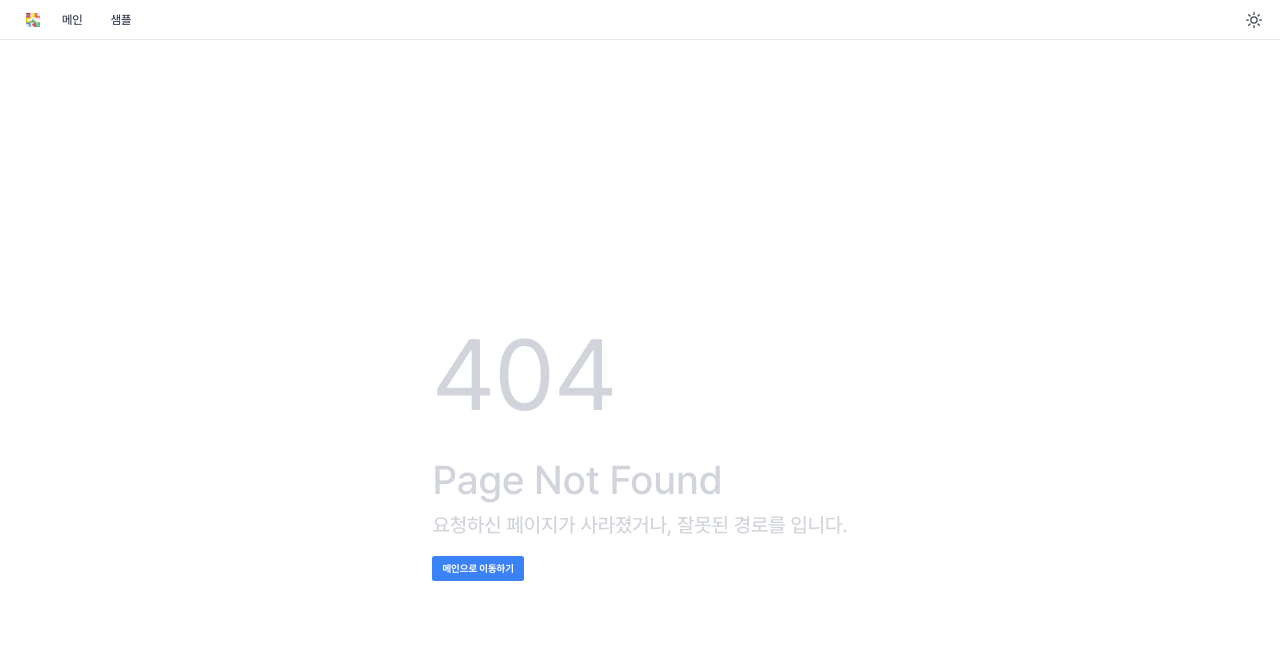
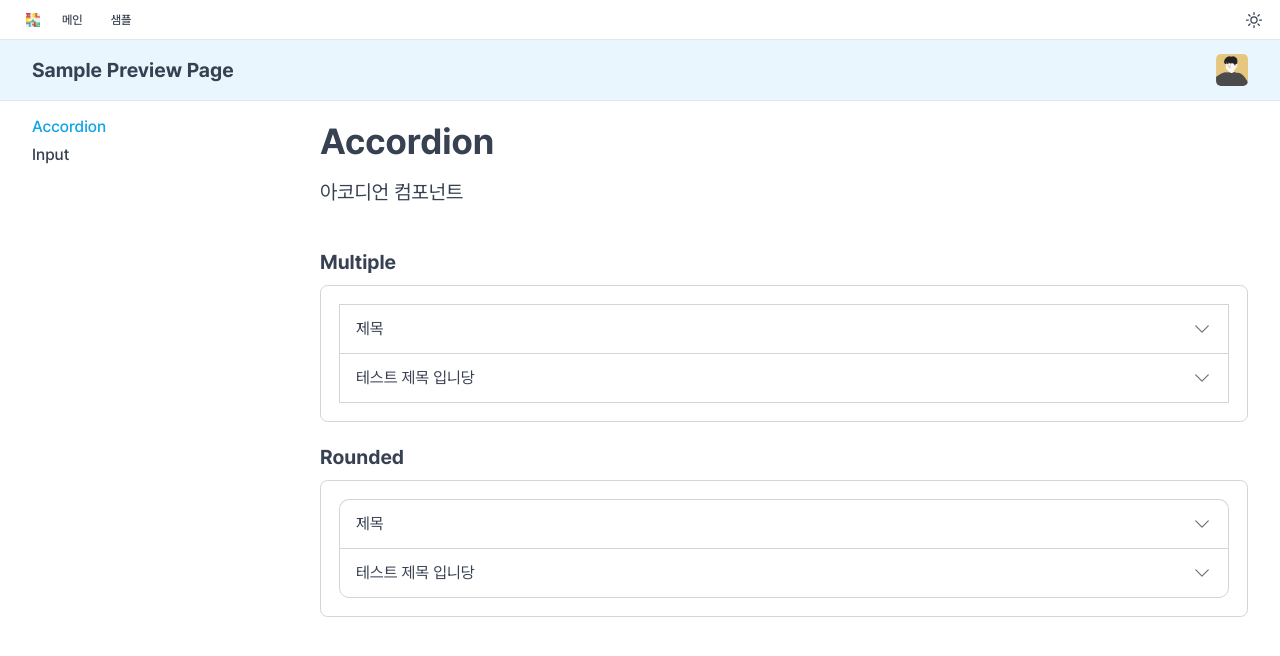
Before and after one commit to DoGeol/DoGeol.github.io, a Next.js app: page /sample/accordion in a window 1280 px wide. Before the commit this address had no page. Shown: the top 656 px of the page. Built offline with nearby package versions, Linux system fonts and the light colour scheme.

Commit message:
feat: accordion 컴포넌트 추가

```diff
--- /dev/null
+++ b/src/app/(pages)/(sample)/sample/(pages)/accordion/page.tsx
@@ -0,0 +1,98 @@
+'use client'
+import React, { useState } from 'react'
+import { AccordionItem } from '@/components/element/Accordion/Item'
+import { AccordionTitle } from '@/components/element/Accordion/Title'
+import { AccordionContent } from '@/components/element/Accordion/Content'
+import { AccordionRoot } from '@/components/element/Accordion/Root'
+
+export default function page() {
+  const [accordion, setAccordion] = useState<string[]>([])
+  const [accordion2, setAccordion2] = useState<string[]>([])
+  return (
+    <>
+      <p className={'mb-[4.0rem] text-sub-title'}>아코디언 컴포넌트</p>
+      <div className={'flex flex-col gap-[2.0rem]'}>
+        <div>
+          <h3 className={'mb-[0.8rem] text-[2.0rem] font-bold'}>Multiple</h3>
+          <div
+            className={
+              'flex flex-col gap-[0.8rem] rounded-xl border border-solid border-gray-300 p-[1.8rem]'
+            }
+          >
+            <AccordionRoot
+              multiple={true}
+              values={accordion}
+              onChange={setAccordion}
+              rounded={false}
+            >
+              <AccordionItem value={'1'}>
+                <AccordionTitle>제목</AccordionTitle>
+                <AccordionContent>
+                  {Array(1)
+                    .fill(
+                      `Lorem ipsum dolor sit amet, consectetur adipisicing elit. Beatae consequatur
+                  cumque, doloribus earum et libero placeat quae quia quis ratione reiciendis sequi
+                  sit, tenetur veritatis, vitae. Adipisci animi itaque sequi!`,
+                    )
+                    .join(' ')}
+                </AccordionContent>
+              </AccordionItem>
+              <AccordionItem value={'2'}>
+                <AccordionTitle>테스트 제목 입니당</AccordionTitle>
+                <AccordionContent>
+                  {Array(9)
+                    .fill(
+                      `Lorem ipsum dolor sit amet, consectetur adipisicing elit. Beatae consequatur
+                  cumque, doloribus earum et libero placeat quae quia quis ratione reiciendis sequi
+                  sit, tenetur veritatis, vitae. Adipisci animi itaque sequi!`,
+                    )
+                    .join(' ')}
+                </AccordionContent>
+              </AccordionItem>
+            </AccordionRoot>
+          </div>
+        </div>
+        <div>
+          <h3 className={'mb-[0.8rem] text-[2.0rem] font-bold'}>Rounded</h3>
+          <div
+            className={
+              'flex flex-col gap-[0.8rem] rounded-xl border border-solid border-gray-300 p-[1.8rem]'
+            }
+          >
+            <AccordionRoot
+              multiple={false}
+              values={accordion2}
+              onChange={setAccordion2}
+              rounded={true}
+            >
+              <AccordionItem value={'1'}>
+                <AccordionTitle>제목</AccordionTitle>
+                <AccordionContent>
+                  {Array(1)
+                    .fill(
+                      `Lorem ipsum dolor sit amet, consectetur adipisicing elit. Beatae consequatur
+                  cumque, doloribus earum et libero placeat quae quia quis ratione reiciendis sequi
+                  sit, tenetur veritatis, vitae. Adipisci animi itaque sequi!`,
+                    )
+                    .join(' ')}
+                </AccordionContent>
+              </AccordionItem>
+              <AccordionItem value={'2'}>
+                <AccordionTitle>테스트 제목 입니당</AccordionTitle>
+                <AccordionContent>
+                  {Array(100)
+                    .fill(
+                      `Lorem ipsum dolor sit amet, consectetur adipisicing elit. Beatae consequatur
+                  cumque, doloribus earum et libero placeat quae quia quis ratione reiciendis sequi
+                  sit, tenetur veritatis, vitae. Adipisci animi itaque sequi!`,
+                    )
+                    .join(' ')}
+                </AccordionContent>
+              </AccordionItem>
+            </AccordionRoot>
+          </div>
+        </div>
+      </div>
+    </>
+  )
+}
--- a/src/app/(pages)/(sample)/sample/(pages)/input/page.tsx
+++ b/src/app/(pages)/(sample)/sample/(pages)/input/page.tsx
@@ -1,12 +1,17 @@
 'use client'
-import Input from '../../../../../../components/element/Input'
-import { useState } from 'react'
+import Input from '@/components/element/Input'
+import React, { useState } from 'react'
+import { AccordionItem } from '@/components/element/Accordion/Item'
+import { AccordionTitle } from '@/components/element/Accordion/Title'
+import { AccordionContent } from '@/components/element/Accordion/Content'
+import { AccordionRoot } from '@/components/element/Accordion/Root'
 
-export default function InputPage() {
+export default function page() {
   const [val, setVal] = useState<any>('1231232')
+  const [accordion, setAccordion] = useState<string[]>(['2'])
   return (
     <>
-      <p className={'text-sub-title mb-[4.0rem]'}>인풋 컴포넌트</p>
+      <p className={'mb-[4.0rem] text-sub-title'}>인풋 컴포넌트</p>
       <div className={'flex flex-col gap-[2.0rem]'}>
         <div>
           <h3 className={'mb-[0.8rem] text-[2.0rem] font-bold'}>SIZE</h3>
@@ -49,6 +54,16 @@ export default function InputPage() {
             <Input type={'password'} />
           </div>
         </div>
+        <AccordionRoot multiple={true} values={accordion} onChange={setAccordion} rounded={true}>
+          <AccordionItem value={'1'}>
+            <AccordionTitle>11111</AccordionTitle>
+            <AccordionContent>22222</AccordionContent>
+          </AccordionItem>
+          <AccordionItem value={'2'}>
+            <AccordionTitle>33333</AccordionTitle>
+            <AccordionContent>222222</AccordionContent>
+          </AccordionItem>
+        </AccordionRoot>
       </div>
     </>
   )
--- a/src/app/(pages)/(sample)/sample/_components/Menus/index.tsx
+++ b/src/app/(pages)/(sample)/sample/_components/Menus/index.tsx
@@ -15,7 +15,9 @@ export default function SampleComponentMenus({
 
   return (
     <ul className={'flex flex-col gap-[0.4rem]'}>
-      {menus.map((menu) => (
+      {menus
+        ?.sort((a, b) => (a.title > b.title ? 1 : -1))
+        ?.map((menu) => (
           <Link key={menu.id} href={`/sample/${menu.src}`}>
             <li
               className={`text-[1.6rem] font-medium ${menu.src === `${menuName}` ? 'text-sky-500' : ''} `}
--- a/src/app/(pages)/(sample)/sample/_constant/menus.ts
+++ b/src/app/(pages)/(sample)/sample/_constant/menus.ts
@@ -10,11 +10,11 @@ export const menusData: IMenu[] = [
     title: 'Input',
     src: 'input',
   },
-  // {
-  //   id: 1,
-  //   title: 'Select',
-  //   src: 'select',
-  // },
+  {
+    id: 1,
+    title: 'Accordion',
+    src: 'accordion',
+  },
   // {
   //   id: 2,
   //   title: 'Checkbox',
--- /dev/null
+++ b/src/components/element/Accordion/Content.tsx
@@ -0,0 +1,18 @@
+'use client'
+import React, { PropsWithChildren } from 'react'
+import { useAccordionState } from '@/components/element/Accordion/Root'
+import { useAccordionItemState } from '@/components/element/Accordion/Item'
+
+export const AccordionContent = ({ children }: PropsWithChildren): React.JSX.Element => {
+  const { values } = useAccordionState()
+  const itemValue = useAccordionItemState()
+  const isExpanded = values?.includes(itemValue)
+
+  return (
+    <div
+      className={`overflow-auto transition-[max-height] delay-0 ${isExpanded ? 'max-h-[1000px] duration-500 ease-in' : 'max-h-[0px] duration-300 ease-out'}`}
+    >
+      <div className={'p-[1.6rem] pt-[0.8rem]'}>{children}</div>
+    </div>
+  )
+}
--- /dev/null
+++ b/src/components/element/Accordion/Item.tsx
@@ -0,0 +1,30 @@
+'use client'
+import React, { createContext, PropsWithChildren, useContext } from 'react'
+import { useAccordionState } from '@/components/element/Accordion/Root'
+
+type TAccordionItemProps = {
+  value: string
+}
+
+const AccordionItemContext = createContext<string>('')
+
+export const AccordionItem = ({
+  children,
+  value,
+}: PropsWithChildren<TAccordionItemProps>): React.JSX.Element => {
+  const { rounded } = useAccordionState()
+
+  const itemClasses = [
+    'accordion-item w-full border-x border-t border-solid border-neutral-300 last:border-b',
+    rounded ? 'first:rounded-t-2xl last:rounded-b-2xl' : '',
+  ]
+    .filter((c) => !!c)
+    .join(' ')
+  return (
+    <AccordionItemContext.Provider value={value}>
+      <div className={itemClasses}>{children}</div>
+    </AccordionItemContext.Provider>
+  )
+}
+
+export const useAccordionItemState = () => useContext(AccordionItemContext)
--- /dev/null
+++ b/src/components/element/Accordion/Root.tsx
@@ -0,0 +1,72 @@
+'use client'
+import {
+  createContext,
+  PropsWithChildren,
+  useCallback,
+  useContext,
+  useEffect,
+  useMemo,
+  useState,
+} from 'react'
+
+type AccordionRootProps = {
+  multiple?: boolean
+  values: string[]
+  onChange: (values: any[]) => void
+  rounded?: boolean
+}
+
+type TStateContext = {
+  values: string[]
+  rounded: boolean
+}
+
+type TActionContext = {
+  setter: (item: string) => void
+}
+
+const AccordionStateContext = createContext<TStateContext>({ values: [], rounded: false })
+const AccordionActionsContext = createContext<TActionContext>({ setter: () => null })
+
+export const AccordionRoot = ({
+  children,
+  multiple = true,
+  values = [],
+  onChange,
+  rounded = false,
+}: PropsWithChildren<AccordionRootProps>) => {
+  const [items, setItems] = useState<any[]>(values)
+
+  const setter = useCallback(
+    (item: string) => {
+      let newItem = new Set([item])
+      if (multiple) {
+        newItem = new Set(items)
+        newItem.has(item) ? newItem.delete(item) : newItem.add(item)
+      }
+      setItems(Array.from(newItem))
+    },
+    [items],
+  )
+
+  const memoizedItems = useMemo(() => items, [items])
+  const memoizedRounded = useMemo(() => rounded, [rounded])
+  const memoizedSetter = useMemo(() => setter, [setter])
+
+  useEffect(() => {
+    if (onChange && typeof onChange === 'function') {
+      onChange(memoizedItems)
+    }
+  }, [memoizedItems])
+
+  return (
+    <AccordionActionsContext.Provider value={{ setter: memoizedSetter }}>
+      <AccordionStateContext.Provider value={{ values: memoizedItems, rounded: memoizedRounded }}>
+        <div>{children}</div>
+      </AccordionStateContext.Provider>
+    </AccordionActionsContext.Provider>
+  )
+}
+
+export const useAccordionState = () => useContext(AccordionStateContext)
+export const useAccordionActions = () => useContext(AccordionActionsContext)
--- /dev/null
+++ b/src/components/element/Accordion/Title.tsx
@@ -0,0 +1,34 @@
+'use client'
+import React, { PropsWithChildren } from 'react'
+import { useAccordionActions, useAccordionState } from '@/components/element/Accordion/Root'
+import { useAccordionItemState } from '@/components/element/Accordion/Item'
+
+export const AccordionTitle = ({ children }: PropsWithChildren): React.JSX.Element => {
+  const { values } = useAccordionState()
+  const { setter } = useAccordionActions()
+  const itemValue = useAccordionItemState()
+  const isExpanded = values?.includes(itemValue)
+
+  return (
+    <div
+      className={
+        'flex h-[4.8rem] cursor-pointer items-center justify-between px-[1.6rem] [&>span]:hover:underline'
+      }
+      onClick={() => {
+        setter(itemValue)
+      }}
+    >
+      <span className={'text-desc'}>{children}</span>
+      <svg
+        xmlns="http://www.w3.org/2000/svg"
+        fill="none"
+        viewBox="0 0 24 24"
+        strokeWidth={1.5}
+        stroke="currentColor"
+        className={`h-[2rem] w-[2rem] ${isExpanded ? '-rotate-180' : ''} text-neutral-500 transition-transform`}
+      >
+        <path strokeLinecap="round" strokeLinejoin="round" d="m19.5 8.25-7.5 7.5-7.5-7.5" />
+      </svg>
+    </div>
+  )
+}
```
Lines whose indentation alone changed are shown as unchanged.
